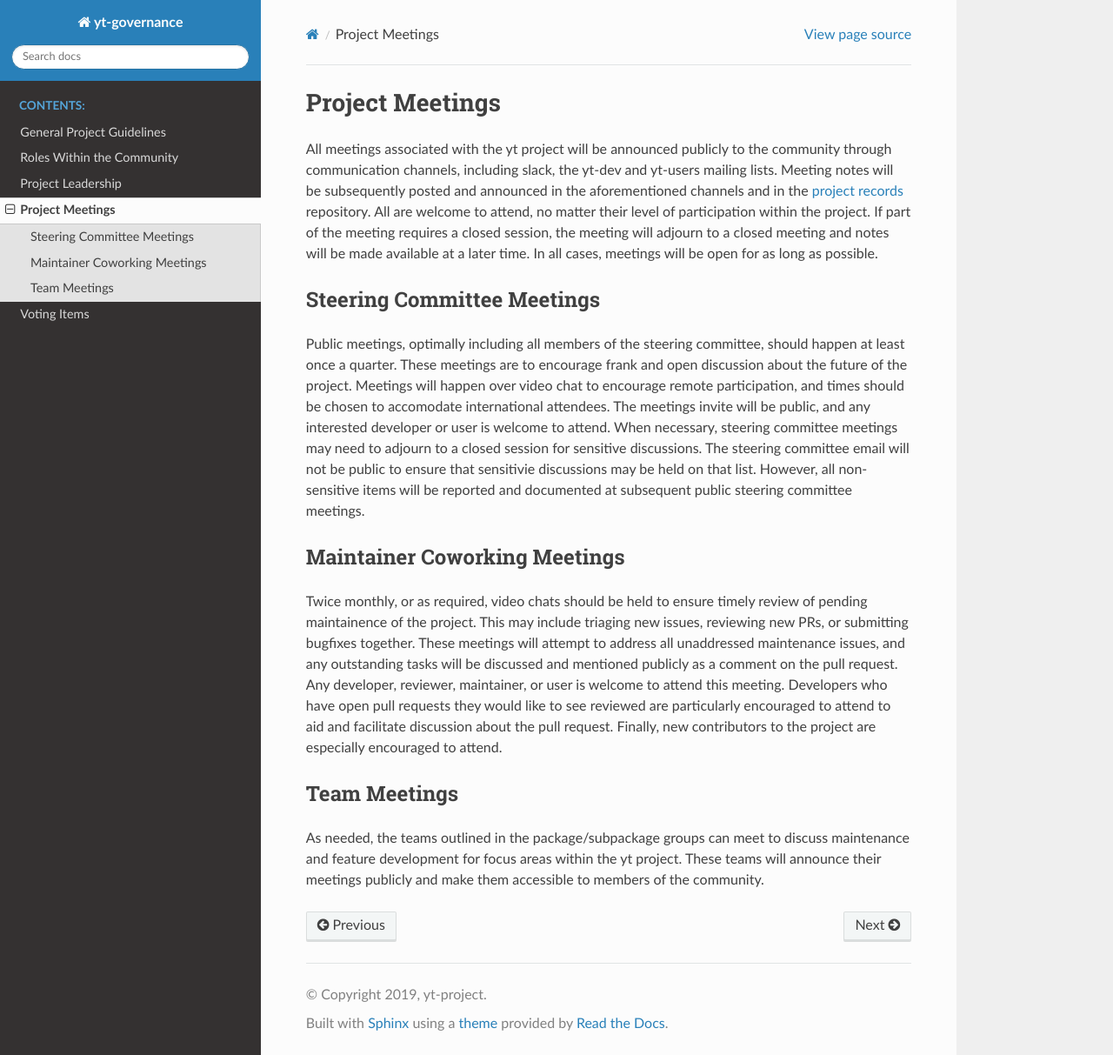
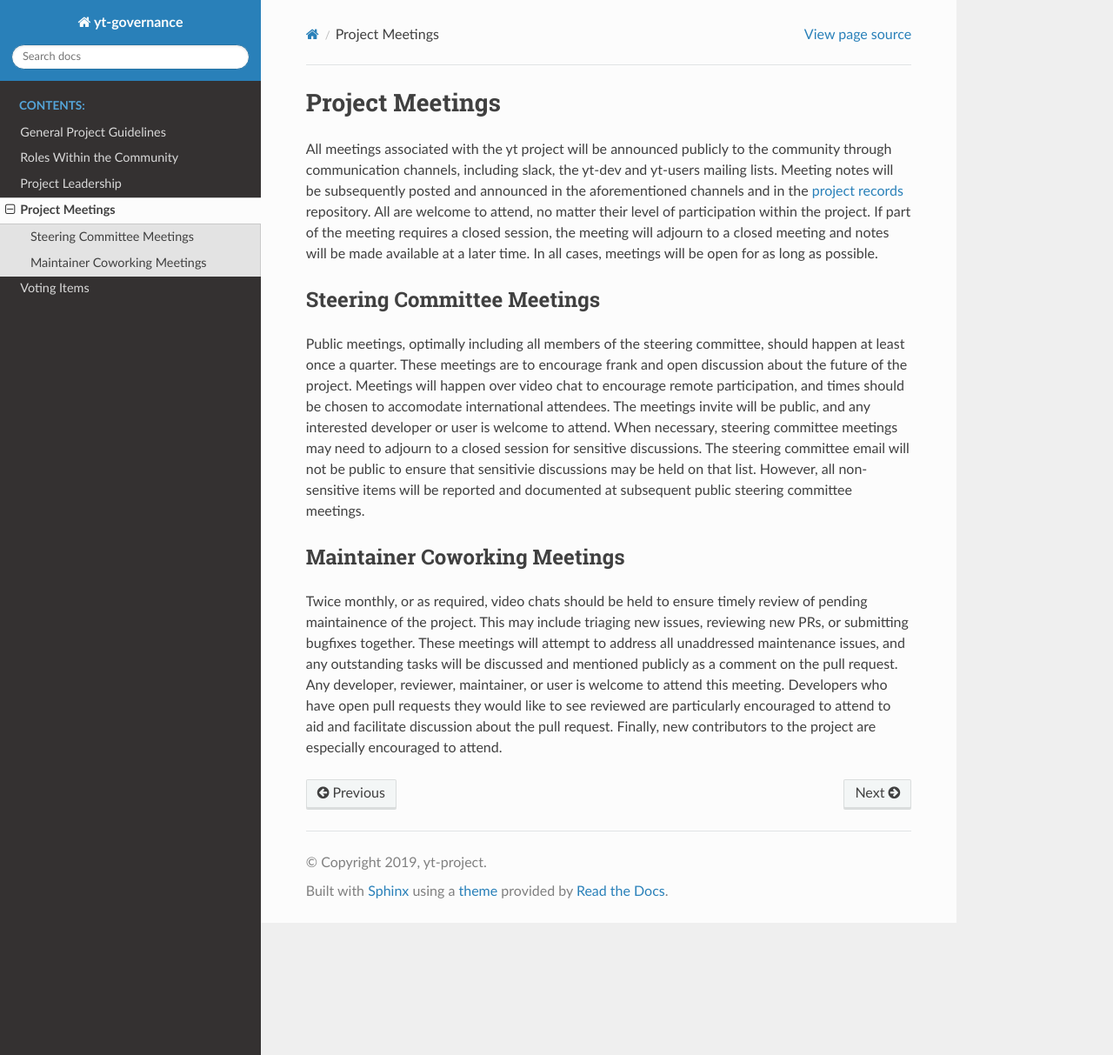
Before and after one commit to yt-project/governance, a Sphinx documentation site: the page built from source/meetings.rst, in a window 1280 px wide and 1213 px high. Shown: the whole window at 87% size. Built offline with Sphinx 7.4.7 and the Read the Docs theme 2.0.0, drawn with Linux system fonts in a browser that asks for light colours.

Commit message:
remove team subprojects section from meetings

```diff
--- a/source/meetings.rst
+++ b/source/meetings.rst
@@ -43,11 +43,3 @@ Developers who have open pull requests they would like to see reviewed are
 particularly encouraged to attend to aid and facilitate
 discussion about the pull request.
 Finally, new contributors to the project are especially encouraged to attend.
-
-Team Meetings
--------------
-
-As needed, the teams outlined in the package/subpackage groups can meet to discuss
-maintenance and feature development for focus areas within the yt project. These
-teams will announce their meetings publicly and make them accessible to members
-of the community.
```
